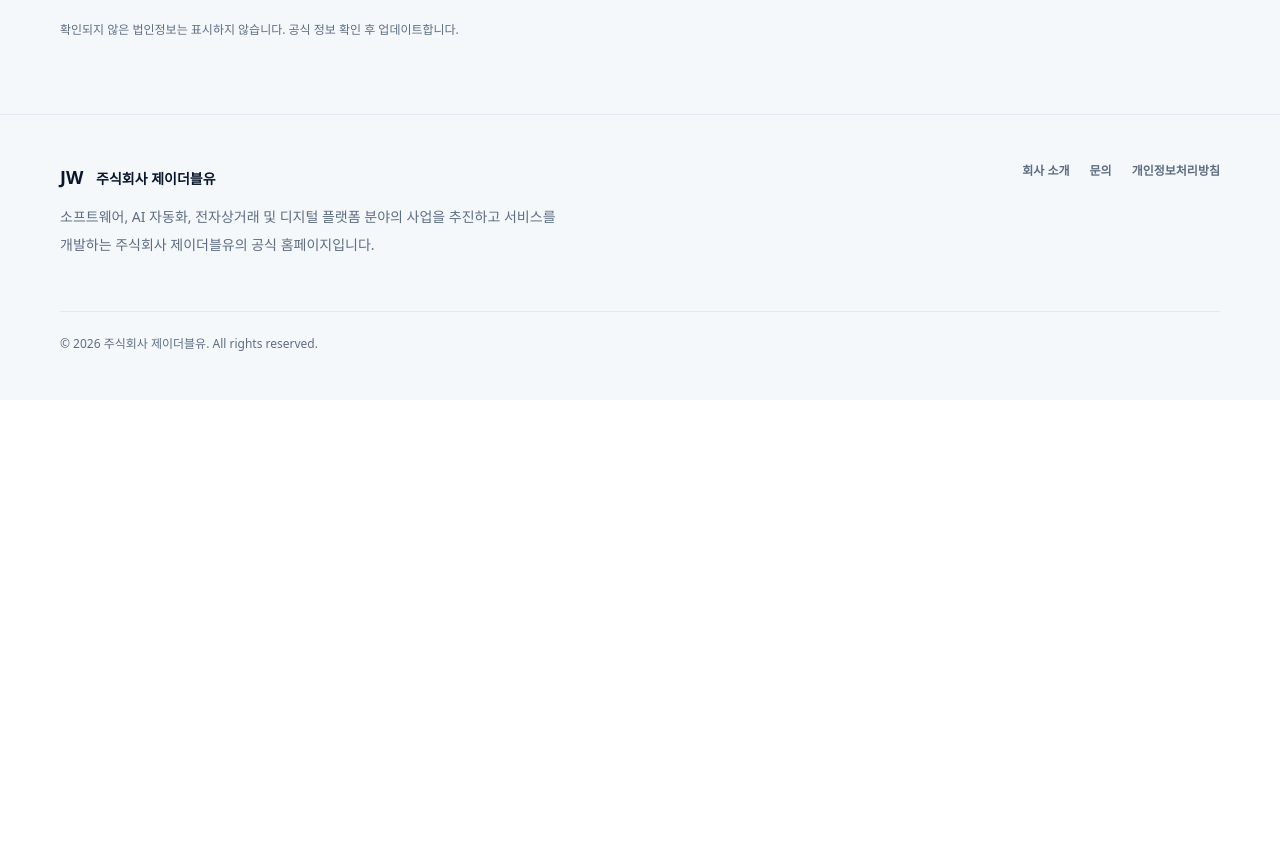
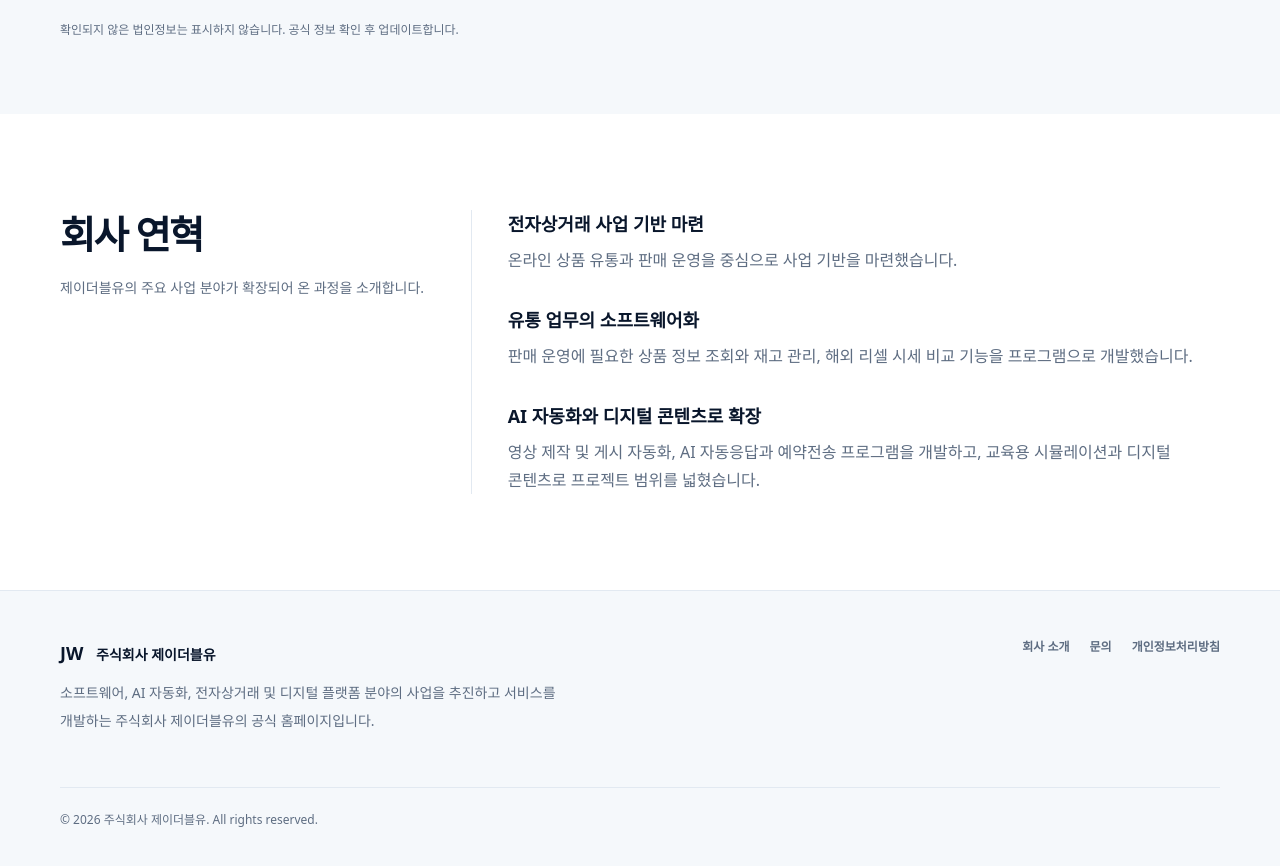
Before and after one commit to choi87/jw-corporate, an Astro site: page /company in a window 1280 px wide. Shown: the part 1098-1964 px from the top of the page. Before the commit the page ends 1498 px from the top, so only its background shows below. Built offline with nearby package versions, Linux system fonts and the light colour scheme; Astro itself is replaced by a stand-in of ours; no server answers.

Commit message:
Add company history to corporate information page

```diff
--- a/src/pages/company.astro
+++ b/src/pages/company.astro
@@ -19,4 +19,14 @@ const facts = [
     <div class="space-y-5 text-base leading-8 text-muted"><p>우리는 소프트웨어, AI 자동화, 전자상거래 및 디지털 플랫폼을 주요 관심 사업 영역으로 설정하고 있습니다.</p><p>명확한 사용 목적, 간결한 사용자 경험, 지속 가능한 운영 구조를 제품과 서비스 기획의 기준으로 삼습니다.</p><p class="text-sm">본 사이트는 회사 및 추진 사업을 안내하기 위한 공식 채널이며, 기획·개발 중인 프로젝트를 상용 서비스로 표현하지 않습니다.</p></div>
   </section>
   <section class="bg-surface py-18"><div class="container-jw"><p class="eyebrow mb-4">CORPORATE INFORMATION</p><h2 class="mb-8 text-2xl font-bold text-navy-950">기업 기본 정보</h2><dl class="grid gap-px overflow-hidden rounded-xl border border-line bg-line md:grid-cols-2">{facts.map(([label, value]) => <div class="bg-white px-6 py-5"><dt class="mb-2 text-xs font-bold text-muted">{label}</dt><dd class="font-semibold text-navy-950">{value}</dd></div>)}</dl><p class="mt-5 text-xs leading-6 text-muted">확인되지 않은 법인정보는 표시하지 않습니다. 공식 정보 확인 후 업데이트합니다.</p></div></section>
+  <section aria-labelledby="history-heading" class="container-jw py-16 md:py-24">
+    <div class="grid gap-9 md:grid-cols-[1fr_2fr]">
+      <div><h2 id="history-heading" class="section-title text-navy-950">회사 연혁</h2><p class="mt-4 break-keep text-sm leading-7 text-muted">제이더블유의 주요 사업 분야가 확장되어 온 과정을 소개합니다.</p></div>
+      <ol class="space-y-8 border-l border-line pl-6 md:pl-9">
+        <li><h3 class="text-lg font-bold text-navy-950">전자상거래 사업 기반 마련</h3><p class="mt-2 break-keep leading-7 text-muted">온라인 상품 유통과 판매 운영을 중심으로 사업 기반을 마련했습니다.</p></li>
+        <li><h3 class="text-lg font-bold text-navy-950">유통 업무의 소프트웨어화</h3><p class="mt-2 break-keep leading-7 text-muted">판매 운영에 필요한 상품 정보 조회와 재고 관리, 해외 리셀 시세 비교 기능을 프로그램으로 개발했습니다.</p></li>
+        <li><h3 class="text-lg font-bold text-navy-950">AI 자동화와 디지털 콘텐츠로 확장</h3><p class="mt-2 break-keep leading-7 text-muted">영상 제작 및 게시 자동화, AI 자동응답과 예약전송 프로그램을 개발하고, 교육용 시뮬레이션과 디지털 콘텐츠로 프로젝트 범위를 넓혔습니다.</p></li>
+      </ol>
+    </div>
+  </section>
 </BaseLayout>
```
